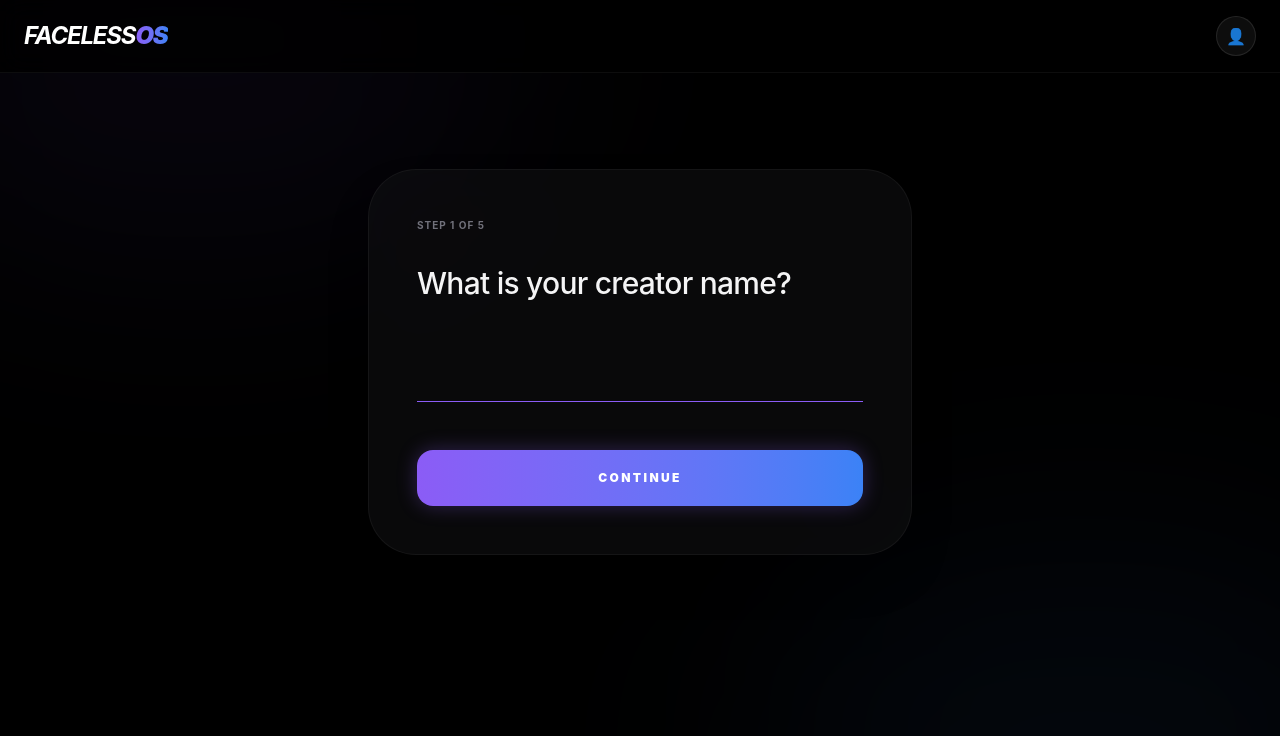
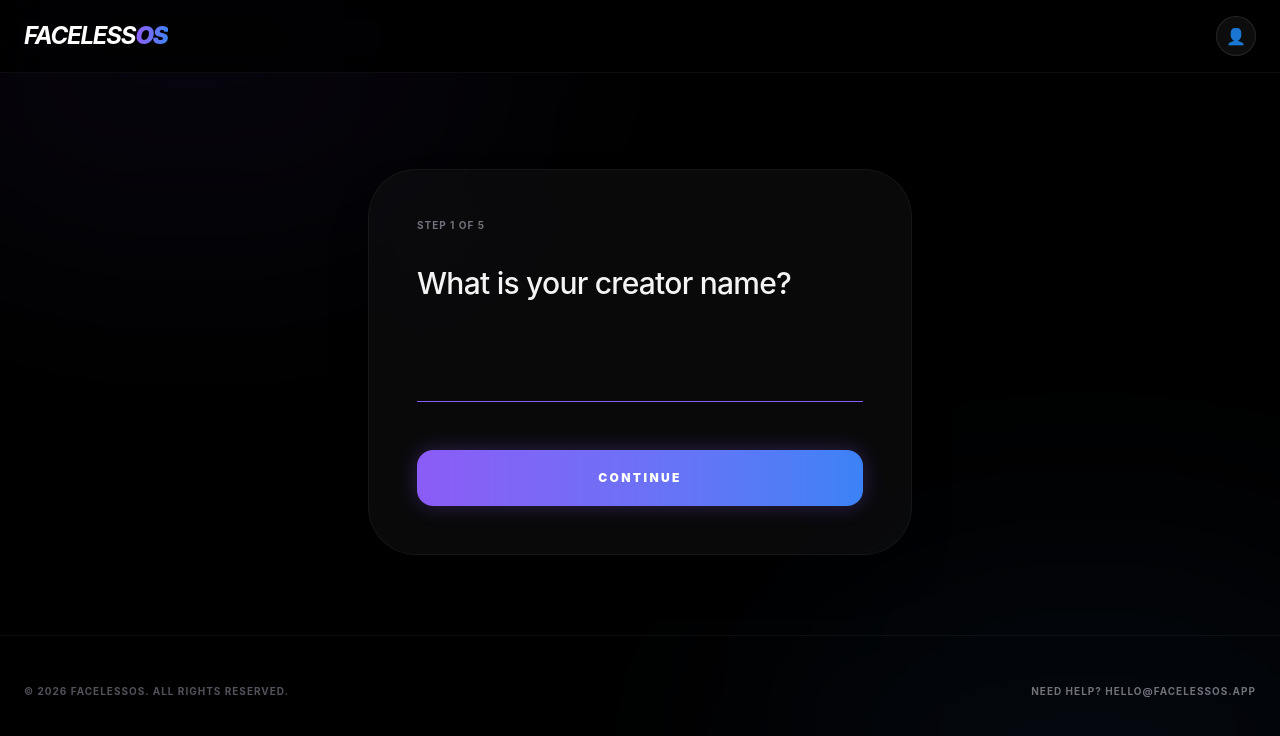
Before and after one commit to faceless-os2/faceless_os, a React (Vite) app: page / in a window 1280 px wide. Shown: the top 736 px of the page. Built offline with nearby package versions, Linux system fonts and the light colour scheme.

Commit message:
Add footer with support email link

```diff
--- a/src/App.jsx
+++ b/src/App.jsx
@@ -764,6 +764,17 @@ export default function App() {
         {view === 'dashboard' && (isPaid || isAdmin ? <Dashboard answers={data} setView={setView} setData={setData} /> : <SalesPage answers={data} onUnlock={handleUnlock} />)}
         {view === 'profile' && <Profile data={data} setData={setData} onBack={() => setView('dashboard')} onRequiz={() => setView('quiz')} />}
       </main>
+
+      <footer className="relative z-10 max-w-7xl mx-auto px-6 py-12 border-t border-white/5 flex flex-col md:flex-row justify-between items-center gap-6">
+        <div className="text-[10px] font-bold tracking-widest text-zinc-600 uppercase">
+          &copy; 2026 FacelessOS. All rights reserved.
+        </div>
+        <div className="flex items-center space-x-8">
+          <a href="mailto:hello@facelessos.app" className="text-[10px] font-bold tracking-widest text-zinc-500 hover:text-white uppercase transition-colors">
+            Need Help? hello@facelessos.app
+          </a>
+        </div>
+      </footer>
     </div>
   );
 }
```
